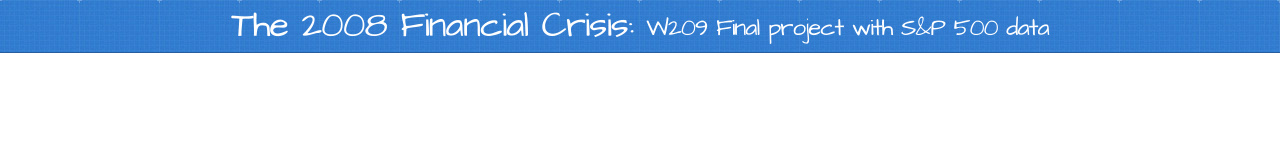
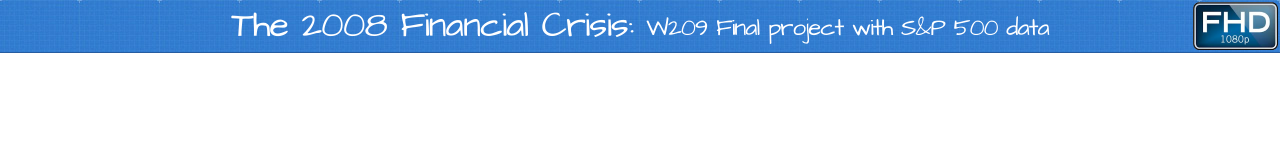
Before and after one commit to cforter/Stock_209, a plain HTML site: page index.html in a window 1280 px wide. Drawn offline with Linux system fonts and the light colour scheme.

Commit message:
Adding FHD sticker

```diff
--- a/index.html
+++ b/index.html
@@ -13,7 +13,7 @@
     <script src="//html5shiv.googlecode.com/svn/trunk/html5.js"></script>
     <![endif]-->
 
-    <title>Stock 209 by cforter</title>
+    <title>2008 Financial Crisis</title>
   </head>
 
   <body>
@@ -23,6 +23,10 @@
                 <!--
         <a href="https://github.com/cforter/Stock_209" class="button"><small>View project on</small> GitHub</a>
         -->
+      </div>
+
+      <div style="position: absolute; top: 2px; right: 2px;">
+        <img style="margin-right: 0px" src="images/fullhd-shrunk.png" alt="Apologies small-screened friends, this site is optimized for widescreen 1080p displays"></img>
       </div>
     </header>
 
```
Also changed, not shown: images/fullhd-shrunk.png (added).
